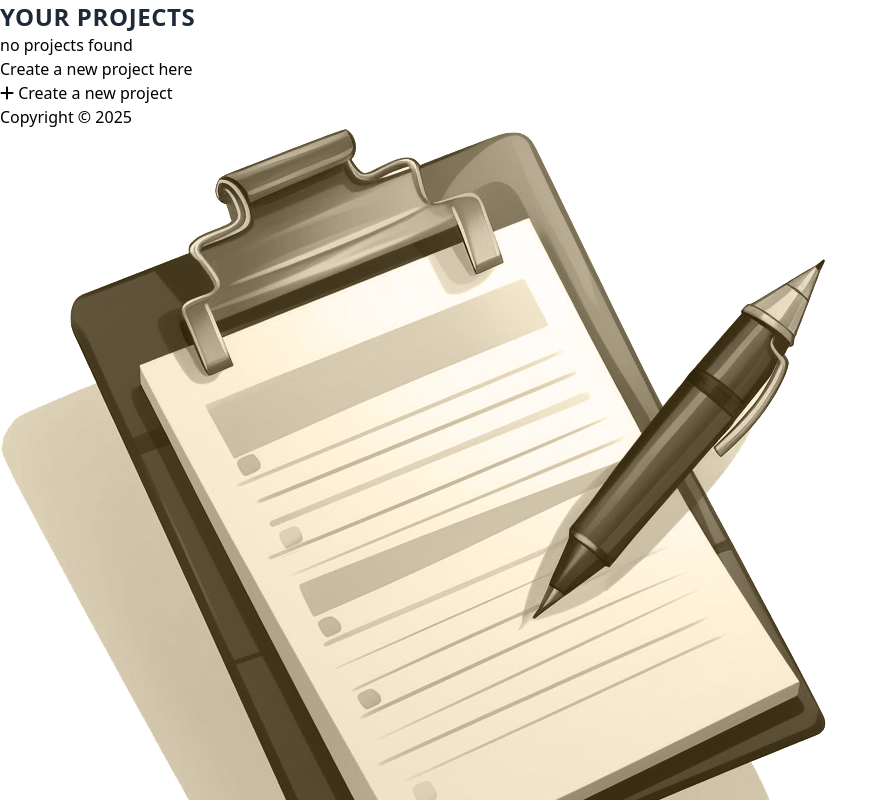
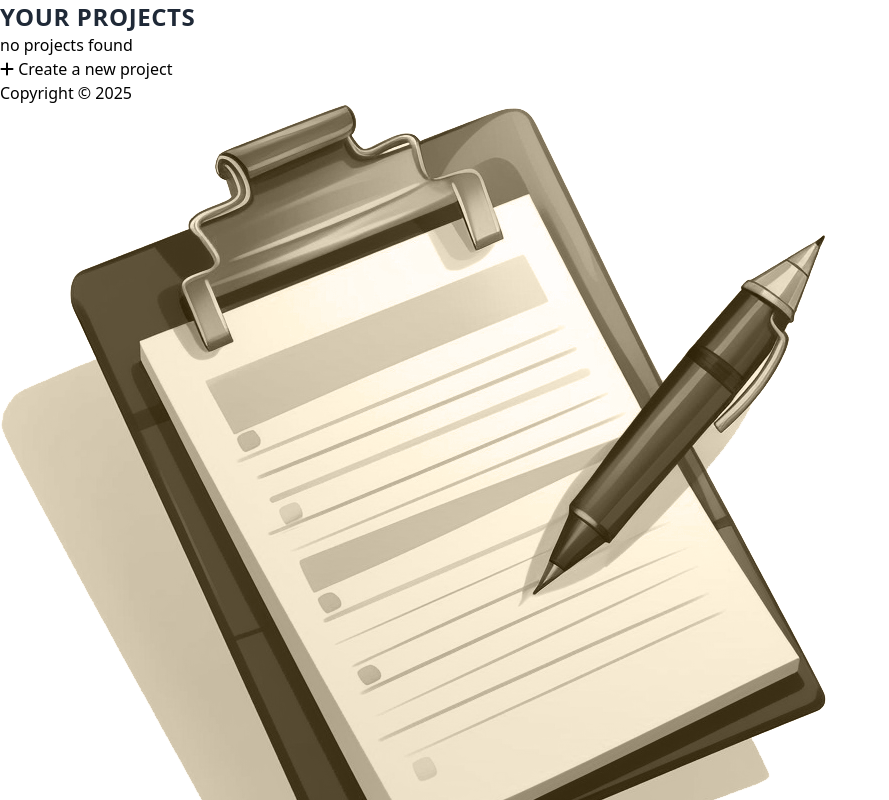
Before and after one commit to jassoncodes/react-academind, a React (Vite) app in the folder s9-practice-project/project-management-app/: page / in a window 1280 px wide. Shown: the top 800 px of the page, without its empty margins (0-889 px from the left). Built offline with nearby package versions, Linux system fonts and the light colour scheme.

Commit message:
tasks feature pendient

```diff
--- a/s9-practice-project/project-management-app/src/components/Dashboard.jsx
+++ b/s9-practice-project/project-management-app/src/components/Dashboard.jsx
@@ -6,7 +6,7 @@ export const Dashboard = ({ project, onAddButon, onAddProject, onCancel, onDelet
 {
     // console.log("Dashboard", ref)
     return (
-        <main className="grid justify-center w-full mt-4">
+        <main className="grid justify-center w-full pt-4 h-auto">
             {!project && <NoProjectSelected onAddButon={onAddButon} />}
             {project && <ProjectLayout project={project} onAddProject={onAddProject} onCancel={onCancel} onDelete={onDelete} />}
         </main>
--- a/s9-practice-project/project-management-app/src/components/NoProjectSelected.jsx
+++ b/s9-practice-project/project-management-app/src/components/NoProjectSelected.jsx
@@ -4,11 +4,11 @@ import { AddButton } from './AddButton'
 export const NoProjectSelected = ({ onAddButon }) =>
 {
     return (
-        <div className='flex flex-col place-self-center items-center gap-2 box-border border-2 rounded-md p-5'>
+        <main className='flex flex-col place-self-center items-center gap-2 box-border border-2 rounded-md p-5'>
             <img src="/logo.png" alt="" className='w-16' />
             <h3 className='text-gray-700 font-bold '>No Project Selected</h3>
             <span className='text-center'>Select a project or get started with a new one</span>
             <AddButton label="Create a new project" onClick={onAddButon} />
-        </div>
+        </main>
     )
 }
--- a/s9-practice-project/project-management-app/src/components/Project/ProjectLayout.jsx
+++ b/s9-practice-project/project-management-app/src/components/Project/ProjectLayout.jsx
@@ -32,46 +32,39 @@ export const ProjectLayout = ({ project, onAddProject, onCancel, onDelete }) =>
     }
 
     return (
-        <div className="w-[48rem] p-4 mt-1">
-            <div className='border-b-2 pb-5'>
+        <div className="w-[48rem] p-10 mt-7 bg-neutral-200 rounded-md">
+            <section className='flex flex-col gap-4 flex-grow border-b-2 pb-0'>
                 <div className='grid grid-cols-4'>
 
                     {/* Project/New Project Header Section */}
-                    <div className='col-span-3'>
+                    <div className='col-span-4'>
+                        <div className="flex justify-between">
+                            <h3 className='header-2xl' >{project.title ? project.title : "New Project"}</h3>
+                            {/* Delete/Cancel Project Button */}
+                            <button className='dangerButton' onClick={handleCancel}>
+                                {project.title ? "Delete" : "Cancel"}
+                            </button>
+                        </div>
                         {
-                            project.title ? (
-                                <h3 className='header-2xl'>{project.title}</h3>
-                            ) : (
-                                <div className="flex flex-col gap-4">
-                                    <h3 className='header-2xl'>New Project</h3>
-                                    <input ref={newProjectTitle} type="text" placeholder="Project Title" className="h-12 p-4 rounded-md" />
-                                </div>
+                            !project.title && (
+                                <input ref={newProjectTitle} type="text" placeholder="Project Title" className="h-12 p-4 mt-4 rounded-md w-full" />
                             )
                         }
                     </div>
 
-                    {/* Delete/Cancel Project Button */}
-                    {
-                        //**Todo: Cancel when new project */
-                    }
-                    <div className="col-span-1 text-end">
-                        <button className='dangerButton' onClick={handleCancel}>
-                            {project.title ? "Delete" : "Cancel"}
-                        </button>
-                    </div>
+
 
 
                     {/* Due Date Control */}
                     {project.dueDate && <span className='text-gray-400 font-light font-mono'>Due Date: {project.dueDate}</span>}
 
                 </div>
-
                 {/* Project Description Section */}
                 {
                     project.description ? (
-                        <p>{project.description}</p>
+                        <p className="break-all">{project.description}</p>
                     ) : (
-                        <textarea ref={newProjectDescription} name="description" id="description" placeholder="Description" className="resize-none w-full mt-4 rounded-md p-4" ></textarea>
+                        <textarea ref={newProjectDescription} name="description" id="description" placeholder="Description" className="resize-none w-full rounded-md p-4" ></textarea>
                     )
                 }
 
@@ -79,7 +72,8 @@ export const ProjectLayout = ({ project, onAddProject, onCancel, onDelete }) =>
                 {/* Add project button */}
                 {!project.title && <AddButton noIcon label="Add Project" onClick={addNewProject} />}
 
-            </div>
+
+            </section>
 
             {/* Tasks section */}
             {
--- a/s9-practice-project/project-management-app/src/components/Project/Tasks.jsx
+++ b/s9-practice-project/project-management-app/src/components/Project/Tasks.jsx
@@ -5,9 +5,9 @@ import { TaskItem } from "../TaskItem"
 export const Tasks = ({ tasks = undefined }) =>
 {
     return (
-        <section className="flex flex-col gap-3 my-4">
+        <section className="flex flex-col gap-4 my-4">
             <h3 className="header-2xl">Tasks</h3>
-            <div className="flex justify-between place-items-center bg-gray-100 p-4 rounded-md">
+            <div className="flex justify-between place-items-center rounded-md">
                 <input type="text" placeholder='Task description' className="w-8/12 px-2 py-5 h-9 rounded-md border-none" />
                 <AddButton label="Add Task" />
             </div>
--- a/s9-practice-project/project-management-app/src/components/Sidebar.jsx
+++ b/s9-practice-project/project-management-app/src/components/Sidebar.jsx
@@ -6,28 +6,25 @@ export const Sidebar = ({ onClick, onHome, onAddButton, projects }) =>
 {
     return (
         //** Sidebar
-        <aside className="flex flex-col flex-shrink-0 left-0 w-64 hover:w-64 bg-gray-200 h-full text-gray-600 transition-all duration-300 border-none sidebar min-w-14">
-            <div className="overflow-y-auto overflow-x-hidden flex flex-col justify-between flex-grow">
-                <ul className="flex flex-col py-4 space-y-1">
+        <aside className="flex flex-col flex-shrink-0 left-0 w-64 hover:w-64 bg-neutral-200 h-full text-gray-600 transition-all duration-300 border-none sidebar min-w-14">
+            <div className="overflow-y-auto overflow-x-hidden flex flex-col flex-grow">
+                <a className="mt-4 h-16 relative flex flex-row justify-center border-transparent cursor-pointer" onClick={onHome}>
+                    <h3 className="header-2xl place-self-center">Your Projects</h3>
+                </a>
 
                 {/* Sidebar header */}
-                    <li>
-                        <a className="h-16 relative flex flex-row justify-center border-transparent cursor-pointer" onClick={onHome}>
-                            <h3 className="header-2xl place-self-center">Your Projects</h3>
-                        </a>
-                    </li>
+
                 {
                     projects.length === 0 &&
-                        <li className='px-4 py-2 text-center'>
-                            <span className='font-semibold uppercase'>no projects found</span><br />
-                            <span className='uppercase font-light text-sm'>Create a new project here</span>
-                        </li>
+                    <div className='flex flex-col gap-2 px-4 py-2 text-center'>
+                        <span className='font-semibold uppercase'>no projects found</span>
+                    </div>
                 }
                 <AddButton outlined label="Create a new project" onClick={onAddButton} />
                 {
                     projects &&
                     <section>
-                            <ul>
+                        <ul className="flex flex-grow flex-col py-4 space-y-1">
                             {
                                 projects.map((p) =>
                                 {
@@ -37,9 +34,8 @@ export const Sidebar = ({ onClick, onHome, onAddButton, projects }) =>
                         </ul>
                     </section>
                 }
-                </ul>
+            </div>
             <p className="mb-0 px-5 py-3 hidden md:block text-center text-xs">Copyright &copy; {new Date().getFullYear()}</p>
-            </div>
         </aside>
         //** Sidebar
 
```
Lines whose indentation alone changed are shown as unchanged.
